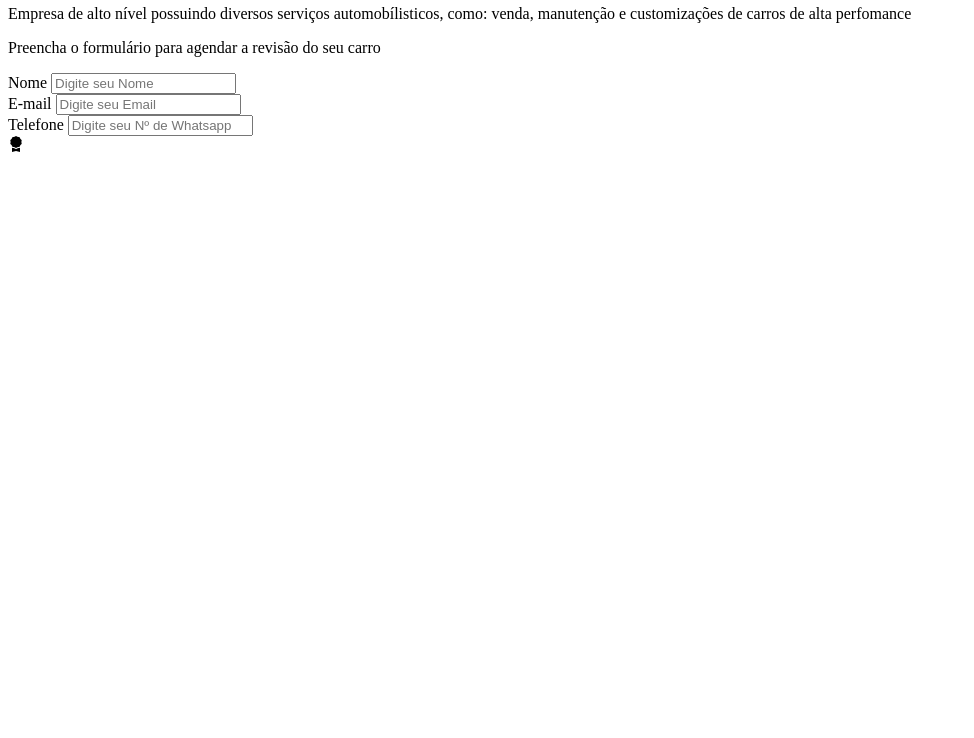
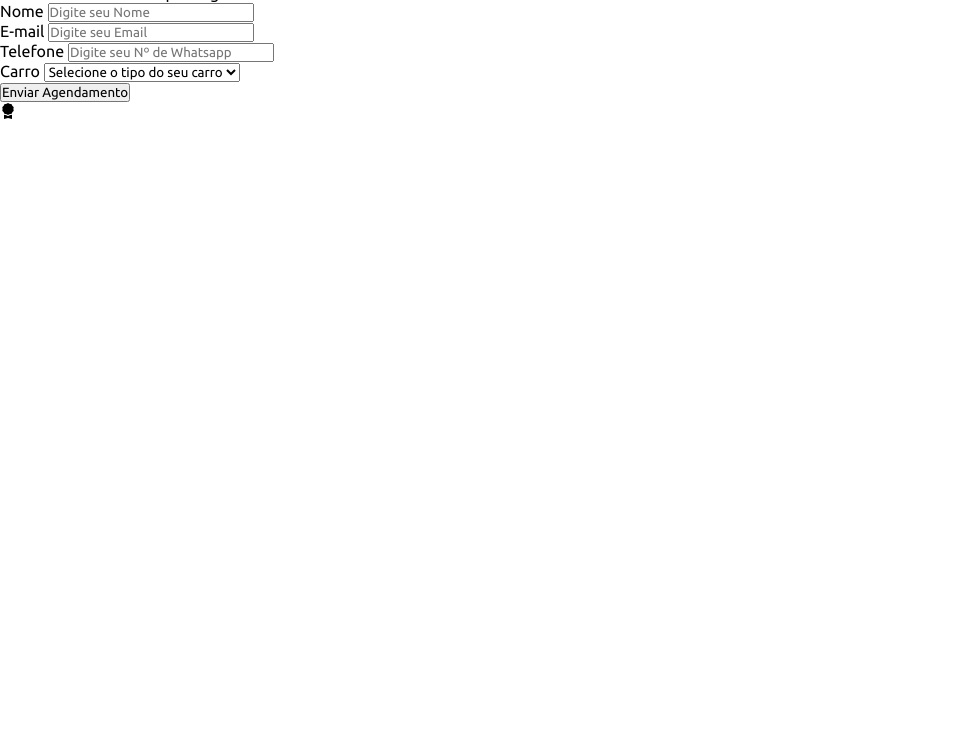
Before and after one commit to FelipeRMG/Project-Boutique-Car, a plain HTML site: page landing_page.html in a window 1280 px wide. Shown: the part 62-800 px from the top of the page, without its empty margins (0-974 px from the left). Drawn offline with nearby package versions, Linux system fonts and the light colour scheme.

Commit message:
Update Design Services Page

```diff
--- a/css/landing_styles.css
+++ b/css/landing_styles.css
@@ -1,4 +1,14 @@
-h1 {
-    color:blueviolet;
+:root {
+    --primary: #D02F41;
+    --secondary: #7B736C;
+    --text-color: #FFF;
+    --text-secondary: #000;
+    --text-tertiary: #7B7B7B;
+}
+
+* {
     font-family: 'Ubuntu', sans-serif;
+    margin: 0;
+    padding: 0;
+    box-sizing: border-box;
 }
--- a/landing_page.html
+++ b/landing_page.html
@@ -19,7 +19,7 @@
         <div id="disclaimer">
             <h2>Oficina Boutique Car</h2>
             <p class="about-us">
-                Empresa de alto nível possuindo diversos serviços automobílisticos, como: venda, manutenção e customizações de carros de alta perfomance
+                Possuímos os seguintes serviços automobílisticos: venda, manutenção e customizações de carros de alta perfomance
             </p>
         </div>
     </header>
@@ -38,6 +38,18 @@
                 <label for="phone">Telefone</label>
                 <input type="text" name="phone" placeholder="Digite seu Nº de Whatsapp" />
             </div>
+            <div class="form-group">
+                <label for="car">Carro</label>
+                <select name="car">
+                    <option value="" disabled selected>Selecione o tipo do seu carro</option>
+                    <option value="car_sd" >Sedã</option>
+                    <option value="car_ht">Hatch / Coupé</option>
+                    <option value="car_sw">SW - Caminhonete / Picape</option>
+                    <option value="car_sv">SUV - Utilitário Esportivo</option>
+                    <option value="car_vn">Van / Minivan</option>
+                </select>
+            </div>
+            <input type="submit" class="btn" value="Enviar Agendamento">
         </form>
     </div>
 
```
Also changed, not shown: img/car_workshop1.jpg (added).
